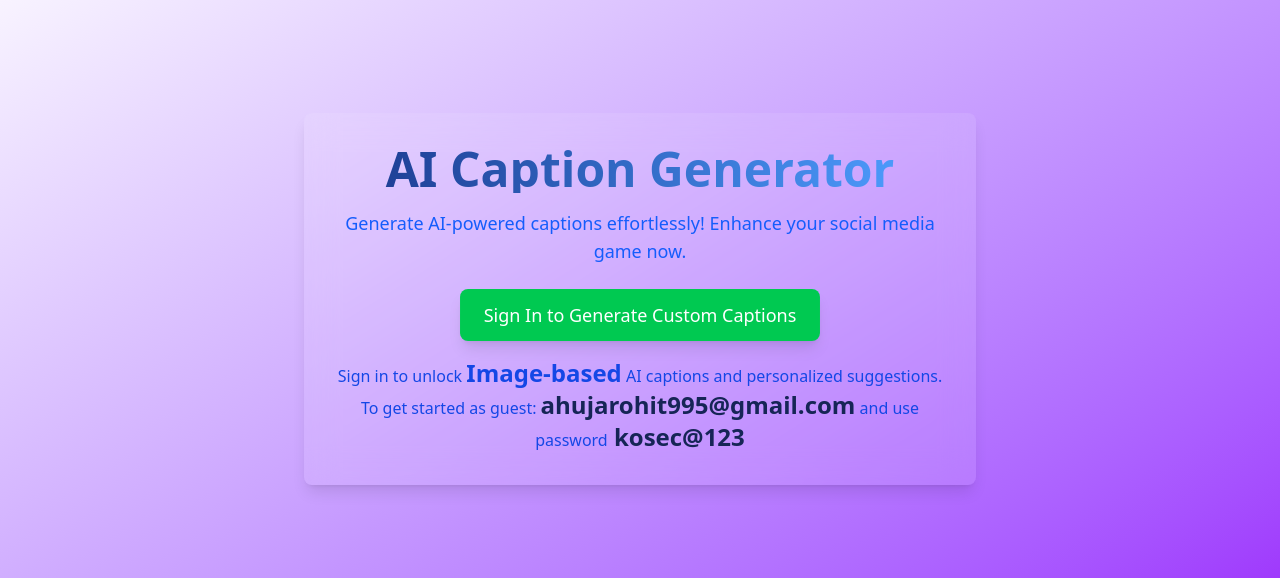
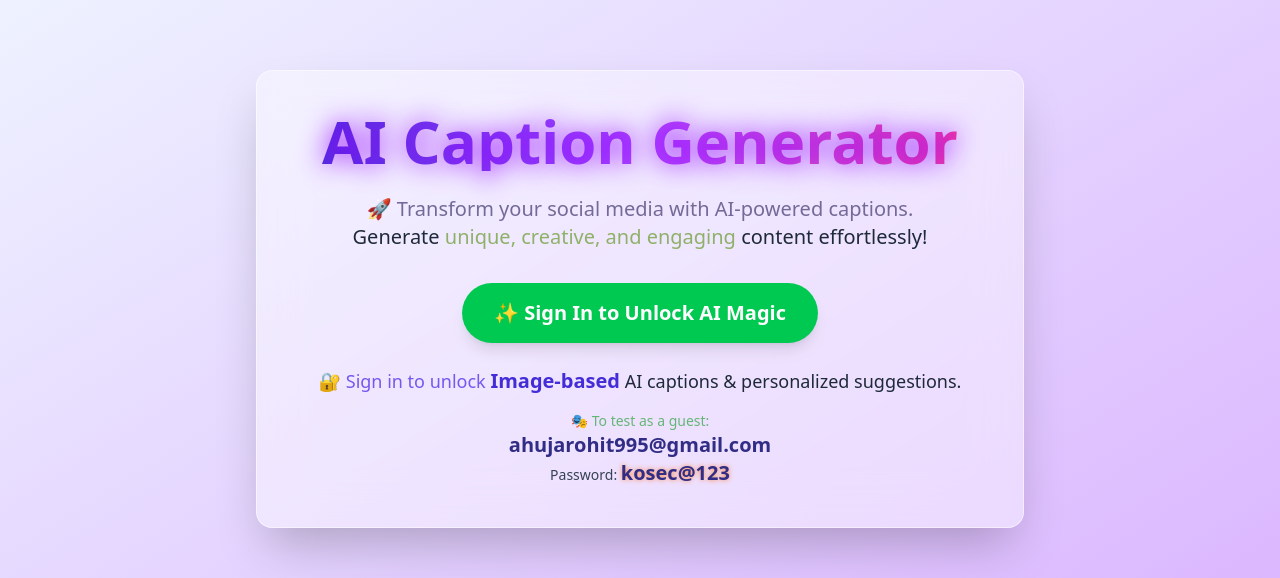
Before and after one commit to kausiksikdar/ai-caption-creator, a Next.js app: page / in a window 1280 px wide. Shown: the part 165-743 px from the top of the page. Built offline with nearby package versions, Linux system fonts and the light colour scheme; no server answers.

Commit message:
17th commit

```diff
--- /dev/null
+++ b/app/api/guest-login/route.js
@@ -0,0 +1,20 @@
+import { auth } from "@clerk/nextjs/server";
+import { NextResponse } from "next/server";
+
+export async function POST() {
+  try {
+    // Create guest session (use a predefined guest account)
+    const session = await auth().createSession({
+      identifier: "ahujarohit995@gmail.com", // Use a guest email in Clerk
+      password: "kosec@123",
+    });
+
+    // Attach session token
+    const response = NextResponse.json({ success: true });
+    response.cookies.set("clerk_session", session.getToken(), { httpOnly: true });
+
+    return response;
+  } catch (error) {
+    return NextResponse.json({ error: "Guest login failed" }, { status: 500 });
+  }
+}
--- a/app/dashboard/page.js
+++ b/app/dashboard/page.js
@@ -221,7 +221,7 @@ export default function SavedCaptions() {
                               ),
                             }}
                           />
-                          <div className="flex gap-40 justify-center space-x-2">
+                          <div className="flex m-3 gap-40 justify-center space-x-2">
                           <div className="flex gap-5 justify-center space-x-2">
                             {/* Copy Button */}
                             <button
--- a/app/page.js
+++ b/app/page.js
@@ -5,30 +5,93 @@ import Link from "next/link";
 
 export default function HomePage() {
   return (
-    <div className="flex flex-col items-center justify-center text-blue-600 min-h-screen bg-gradient-to-br from-white to-purple-600">
+    <div className="flex flex-col items-center justify-center min-h-screen bg-gradient-to-br from-blue-50 to-purple-300 text-gray-900">
       {/* Main Content */}
       <motion.div
         initial={{ opacity: 0, y: -20 }}
         animate={{ opacity: 1, y: 0 }}
         transition={{ duration: 0.8, ease: "easeOut" }}
-        className="bg-white/10 backdrop-blur-lg p-8 rounded-lg shadow-lg text-center w-[90%] max-w-2xl"
+        className="bg-white/40 backdrop-blur-xl p-10 rounded-2xl shadow-2xl text-center w-[90%] max-w-3xl border border-white/50"
       >
-        <h1 className="text-5xl font-extrabold mb-4 bg-clip-text text-transparent bg-gradient-to-r from-blue-900 to-blue-400">
-          AI Caption Generator
-        </h1>
-        <p className="text-lg text-blue-600 mb-6">
-          Generate AI-powered captions effortlessly! Enhance your social media game now.
-        </p>
+        <div className="text-center">
+          {/* Animated Heading */}
+          <motion.h1
+            initial={{ opacity: 0, y: -20, scale: 0.8 }}
+            animate={{ opacity: 1, y: 0, scale: 1 }}
+            transition={{ duration: 1, ease: "easeOut" }}
+            className="text-6xl font-extrabold mb-6 bg-clip-text text-transparent bg-gradient-to-r from-indigo-700 via-purple-500 to-pink-500"
+          >
+            <motion.span
+              animate={{
+                textShadow: [
+                  "0px 0px 10px rgba(255, 255, 255, 0.6)",
+                  "0px 0px 20px rgba(255, 0, 255, 0.8)",
+                  "0px 0px 30px rgba(0, 0, 255, 1)",
+                ],
+              }}
+              transition={{
+                repeat: Infinity,
+                duration: 2,
+                repeatType: "mirror",
+              }}
+            >
+              AI Caption Generator
+            </motion.span>
+          </motion.h1>
+
+          {/* Animated Subtext */}
+          <motion.p
+            initial={{ opacity: 0, scale: 0.9 }}
+            animate={{ opacity: 1, scale: 1 }}
+            transition={{ duration: 1, delay: 0.5 }}
+            className="text-xl text-gray-800 font-medium"
+          >
+            <motion.span
+              animate={{
+                color: ["#6B7280", "#9333EA", "#6366F1"],
+              }}
+              transition={{
+                repeat: Infinity,
+                duration: 3,
+                repeatType: "mirror",
+              }}
+            >
+              🚀 Transform your social media with AI-powered captions.
+            </motion.span>{" "}
+            <br />
+            Generate{" "}
+            <motion.span
+              animate={{
+                color: ["#EF4444", "#F59E0B", "#10B981"],
+              }}
+              transition={{
+                repeat: Infinity,
+                duration: 2,
+                repeatType: "mirror",
+              }}
+            >
+              unique, creative, and engaging
+            </motion.span>{" "}
+            content effortlessly!
+          </motion.p>
+        </div>
 
         {/* Signed In View */}
         <SignedIn>
           <motion.div
-            initial={{ scale: 0.9 }}
+            initial={{ scale: 0.95 }}
             animate={{ scale: 1 }}
-            transition={{ duration: 0.3, repeat: Infinity, repeatType: "reverse" }}
+            transition={{
+              duration: 0.4,
+              repeat: Infinity,
+              repeatType: "reverse",
+            }}
+            className="mt-8"
           >
-            <Link href="/explore" className="mt-4 bg-blue-600 hover:bg-blue-700 transition-all text-white px-6 py-3 rounded-lg text-lg shadow-lg">
-              Start Generating
+            <Link href="/explore">
+              <button className="bg-blue-600 hover:bg-blue-700 transition-all text-white px-8 py-4 rounded-full text-xl font-semibold shadow-lg hover:shadow-xl">
+                🚀 Start Generating Now
+              </button>
             </Link>
           </motion.div>
         </SignedIn>
@@ -38,19 +101,88 @@ export default function HomePage() {
           <motion.div
             initial={{ scale: 0.95 }}
             animate={{ scale: 1 }}
-            transition={{ duration: 0.5, ease: "easeInOut", repeat: Infinity, repeatType: "reverse" }}
+            transition={{
+              duration: 0.5,
+              ease: "easeInOut",
+              repeat: Infinity,
+              repeatType: "reverse",
+            }}
+            className="mt-8"
           >
             <SignInButton mode="modal">
-              <button className="bg-green-500 hover:bg-green-600 transition-all text-white px-6 py-3 rounded-lg text-lg shadow-lg">
-                Sign In to Generate Custom Captions
+              <button className="bg-green-500 hover:bg-green-600 transition-all text-white px-8 py-4 rounded-full text-xl font-semibold shadow-lg hover:shadow-xl">
+                ✨ Sign In to Unlock AI Magic
               </button>
             </SignInButton>
           </motion.div>
-          <p className="mt-4 text-blue-700">
-            Sign in to unlock <span className="text-2xl text-blue-700 font-semibold">Image-based</span> AI captions and personalized suggestions.
-            To get started as guest: <span className="text-2xl text-blue-950 font-semibold">ahujarohit995@gmail.com</span> and use password
-            <span className="text-2xl text-blue-950 font-semibold"> kosec@123</span>
-          </p>
+
+          <motion.p
+            initial={{ opacity: 0, y: 10 }}
+            animate={{ opacity: 1, y: 0 }}
+            transition={{ duration: 1, ease: "easeOut" }}
+            className="mt-6 text-gray-800 text-lg"
+          >
+            🔐{" "}
+            <motion.span
+              animate={{
+                color: ["#6B7280", "#9333EA", "#6366F1"],
+              }}
+              transition={{
+                repeat: Infinity,
+                duration: 2,
+                repeatType: "mirror",
+              }}
+            >
+              Sign in to unlock
+            </motion.span>{" "}
+            <span className="text-xl text-indigo-700 font-semibold">
+              Image-based
+            </span>{" "}
+            AI captions & personalized suggestions.
+          </motion.p>
+
+          <motion.p
+            initial={{ opacity: 0, scale: 0.9 }}
+            animate={{ opacity: 1, scale: 1 }}
+            transition={{ duration: 1, delay: 0.5 }}
+            className="mt-4 text-gray-700 text-sm"
+          >
+            🎭{" "}
+            <motion.span
+              animate={{
+                color: ["#10B981", "#F59E0B", "#EF4444"],
+              }}
+              transition={{
+                repeat: Infinity,
+                duration: 3,
+                repeatType: "mirror",
+              }}
+            >
+              To test as a guest:
+            </motion.span>
+            <br />
+            <span className="text-xl font-semibold text-indigo-900">
+              ahujarohit995@gmail.com
+            </span>
+            <br />
+            Password:{" "}
+            <motion.span
+              animate={{
+                textShadow: [
+                  "0px 0px 5px rgba(255, 0, 0, 0.7)",
+                  "0px 0px 10px rgba(255, 255, 0, 0.9)",
+                ],
+              }}
+              transition={{
+                repeat: Infinity,
+                duration: 1.5,
+                repeatType: "mirror",
+              }}
+              className="text-xl font-semibold text-indigo-900"
+            >
+              kosec@123
+            </motion.span>
+          </motion.p>
         </SignedOut>
       </motion.div>
     </div>
```
Also changed, not shown: app/community/page.js (+110 -23 lines), app/explore/page.js (+24 -37 lines).
